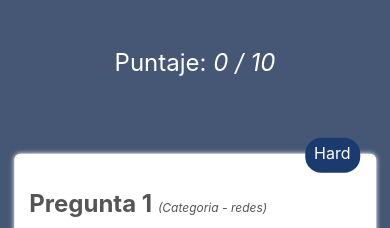
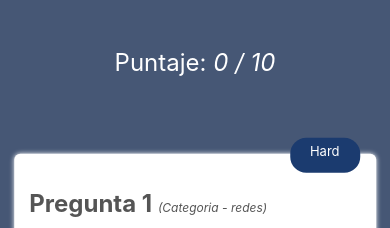
Before and after one commit to franciscofunes/svelte-quiz, a Svelte app: page / in a window 390 px wide. Shown: the top 228 px of the page. Built offline with nearby package versions, Linux system fonts and the light colour scheme.

Commit message:
Update QuizArea.svelte

```diff
--- a/src/QuizArea.svelte
+++ b/src/QuizArea.svelte
@@ -107,7 +107,9 @@
     }
     #difficulty {
       top: -16px;
-      width:45px;
+      width:60px;
+      text-align:center;
+      font-size:13px;
     }
     #score {
       font-size: 15px;
```
